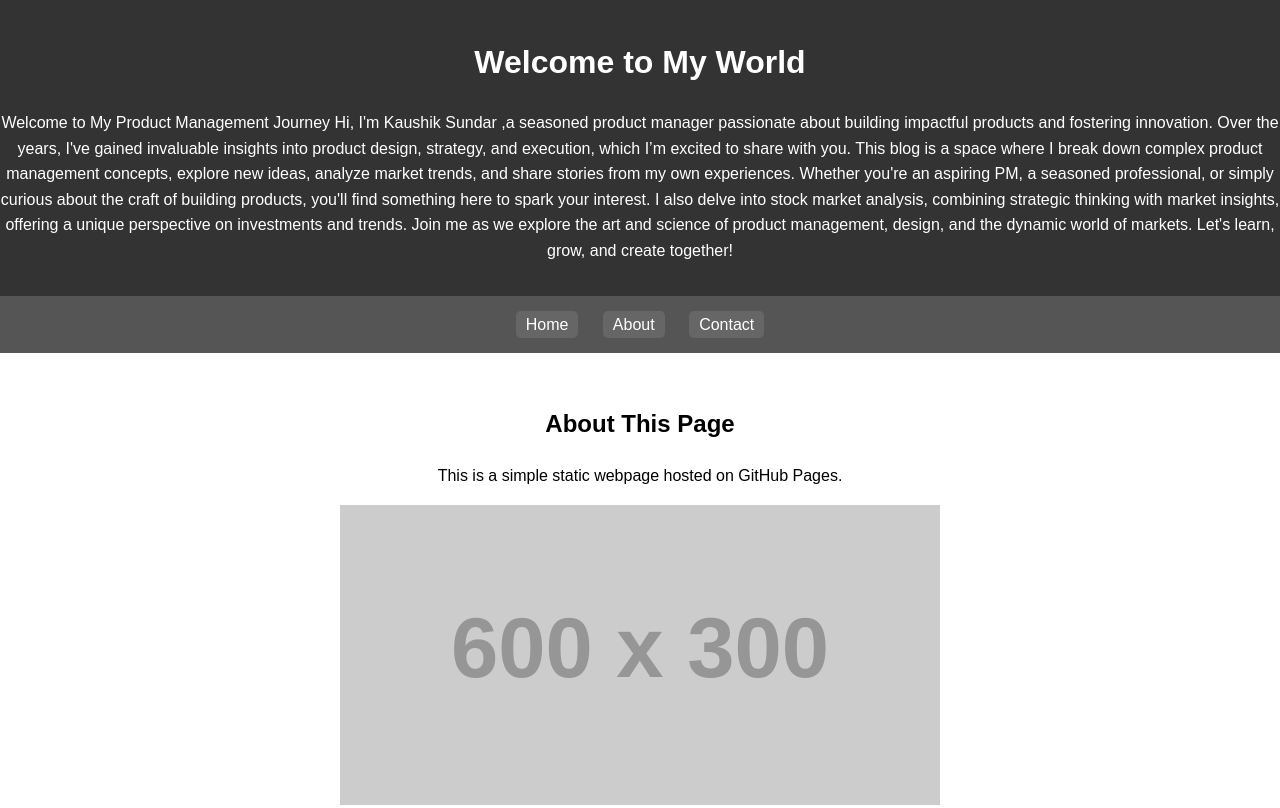
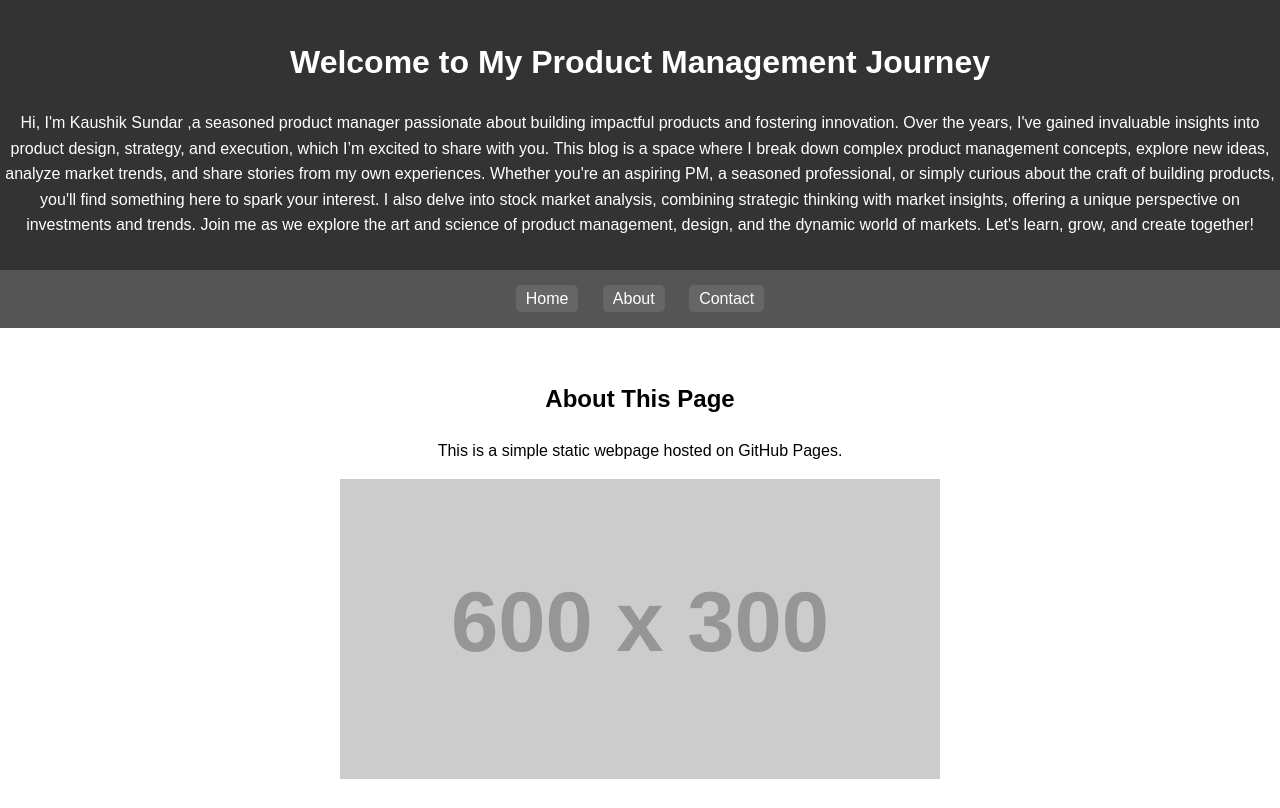
Before and after one commit to kaushiksundar-pm/kaushiksundar-pm.github.io, a plain HTML site: page index.html in a window 1280 px wide. Shown: the top 808 px of the page. Drawn offline with Linux system fonts and the light colour scheme; placeholder pictures from the web are drawn by us.

Commit message:
Update index.html

```diff
--- a/index.html
+++ b/index.html
@@ -53,8 +53,8 @@
 </head>
 <body>
 <header>
-<h1>Welcome to My World</h1>
-<p>Welcome to My Product Management Journey
+<h1>Welcome to My Product Management Journey</h1>
+<p>
 Hi, I'm Kaushik Sundar ,a seasoned product manager passionate about building impactful products and fostering innovation. Over the years, I've gained invaluable insights into product design, strategy, and execution, which I’m excited to share with you.
 This blog is a space where I break down complex product management concepts, explore new ideas, analyze market trends, and share stories from my own experiences. Whether you're an aspiring PM, a seasoned professional, or simply curious about the craft of building products, you'll find something here to spark your interest.
 I also delve into stock market analysis, combining strategic thinking with market insights, offering a unique perspective on investments and trends.
```
